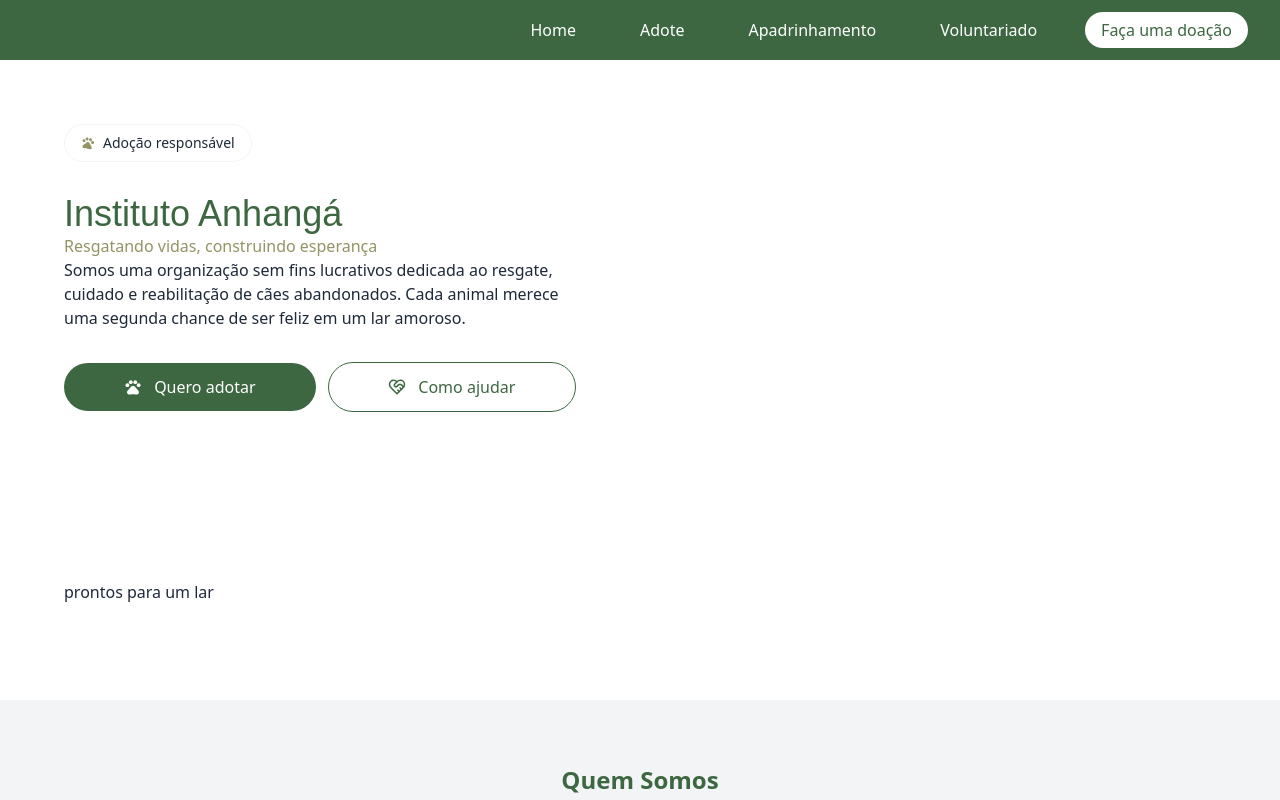
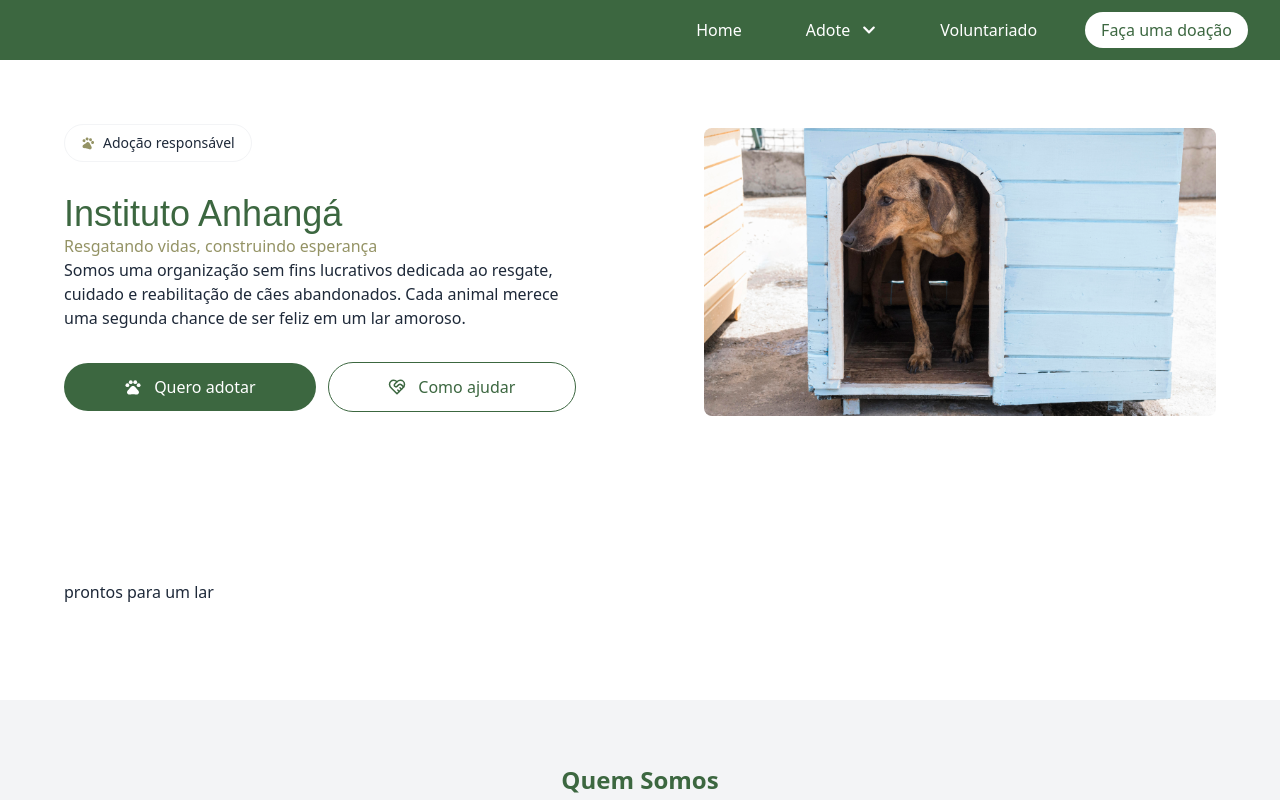
Before and after one commit to sofiaparreira/ONG-frontend, a Next.js app: page / in a window 1280 px wide. Shown: the top 800 px of the page. Built offline with nearby package versions, Linux system fonts and the light colour scheme; a web font is replaced by a local one.

Commit message:
feat: modificações na navbar

```diff
--- a/src/app/page.tsx
+++ b/src/app/page.tsx
@@ -3,6 +3,7 @@
 import Button from "@/components/Button/Button";
 import CardRequisito from "@/components/Card/CardRequisito";
 import NavBar from "@/components/NavBar/NavBar";
+import Image from "next/image";
 import { FaRegMoneyBillAlt } from "react-icons/fa";
 import { FaHeart, FaMoneyBillWave, FaRegHeart } from "react-icons/fa6";
 import { IoDocumentTextOutline } from "react-icons/io5";
@@ -16,7 +17,7 @@ export default function Home() {
     <>
       <NavBar />
       <main className="space-y-8">
-        <section className="space-y-2 grid grid-cols-2 gap-x-32 p-16 ">
+        <section className="space-y-2 grid grid-cols-2 gap-x-32 p-16 items-center ">
           <div>
             <span className="border border-gray-100 rounded-full px-4 py-2 flex items-center w-fit gap-2 text-sm ">
               <MdOutlinePets className="text-granite-green rotate-12" />
@@ -36,7 +37,7 @@ export default function Home() {
             </div>
           </div>
 
-          <img src="" alt="" />
+          <Image src={'/ban.jpg'} width={800} height={800} alt="Banner" className="rounded-lg" />
 
         </section>
 
--- a/src/components/NavBar/NavBar.tsx
+++ b/src/components/NavBar/NavBar.tsx
@@ -1,16 +1,33 @@
 import Link from 'next/link'
-import React from 'react'
+import React, { useState } from 'react'
+import { FaChevronDown } from 'react-icons/fa'
 
 const NavBar = () => {
+
+  const [isOpenAdoteDropdown, setIsOpenAdoteDropdown] = useState<boolean>(false)
+
+  const toggleOpenAdoteDropdown = () => {
+    setIsOpenAdoteDropdown(!isOpenAdoteDropdown)
+  }
   return (
-    <nav className='px-8 py-3 bg-primary-green text-white font-medium flex justify-between items-center'>
+    <nav className='px-8 py-3 bg-primary-green text-white flex justify-between items-center'>
       <img src="" alt="" />
       <ul className='flex gap-8 items-center'>
-        <li className='px-4 cursor-pointer'>Home</li>
-        <Link href={'/pets'}>
-          <li className='px-4 cursor-pointer'>Adote</li>
-        </Link>
-        <li className='px-4 cursor-pointer'>Apadrinhamento</li>
+        <li className='px-4 cursor-pointer'><Link href={'/'}>Home</Link></li>
+
+          <div className="relative">
+            <li onClick={toggleOpenAdoteDropdown} className='px-4 cursor-pointer flex gap-3 items-center justify-center'>Adote <FaChevronDown className='text-sm' /></li>
+
+            {isOpenAdoteDropdown && (
+            <ul className='rounded-md bg-white absolute z-10 text-gray-900 font-base mt-2 w-40'>
+              <li className='py-3 rounded-md cursor-pointer px-4 hover:bg-gray-50'><Link href={'/pets'}>Cães</Link></li>
+              <li className='py-3 rounded-md cursor-pointer px-4 hover:bg-gray-50'>Gatos</li>
+            </ul>
+                    )}
+          </div>
+
+
+
         <li className='px-4 cursor-pointer'>Voluntariado</li>
         <li className='px-4 cursor-pointer bg-white text-primary-green rounded-full py-1.5 hover:bg-gray-200 duration-300'>Faça uma doação</li>
       </ul>
```
Also changed, not shown: public/ban.jpg (added).
